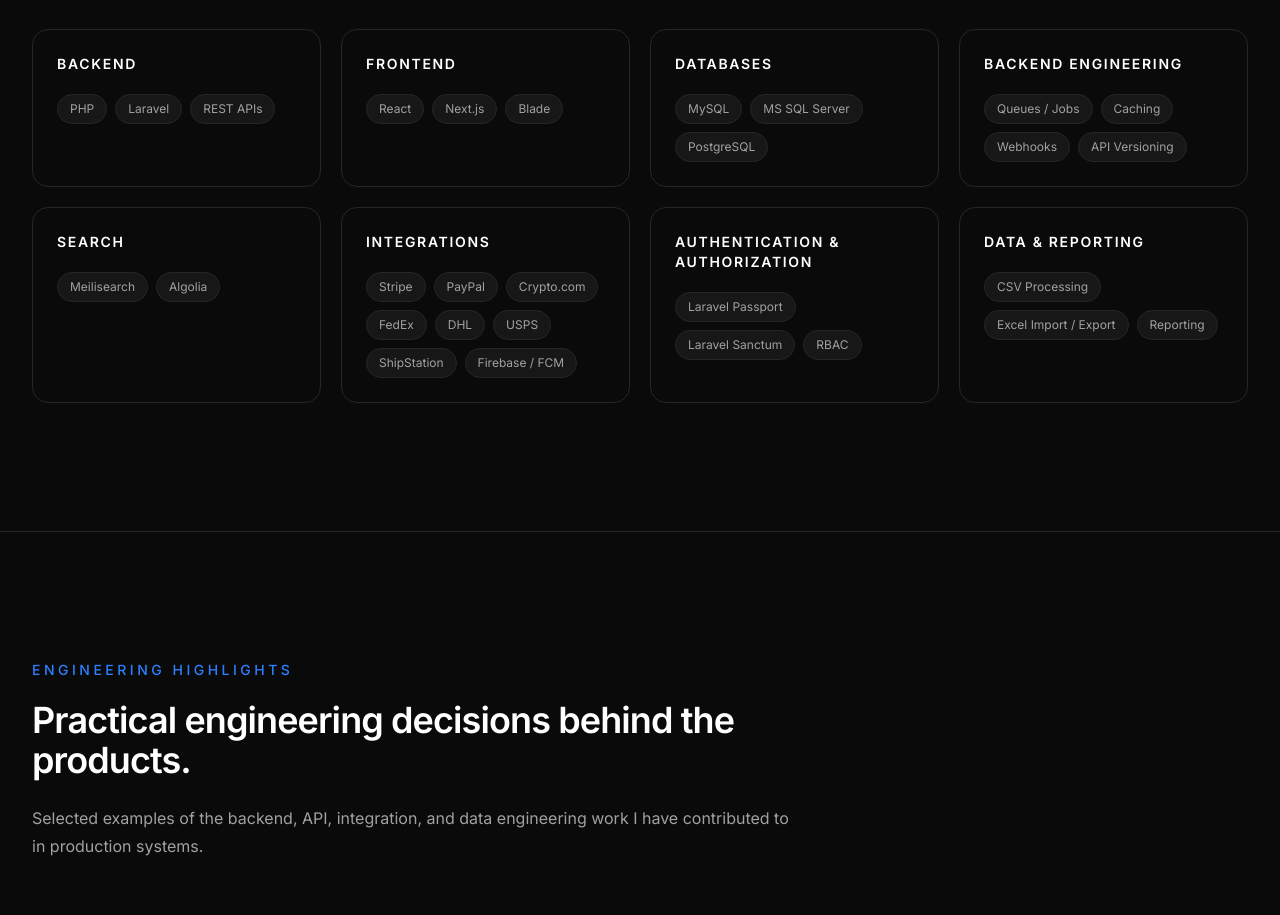
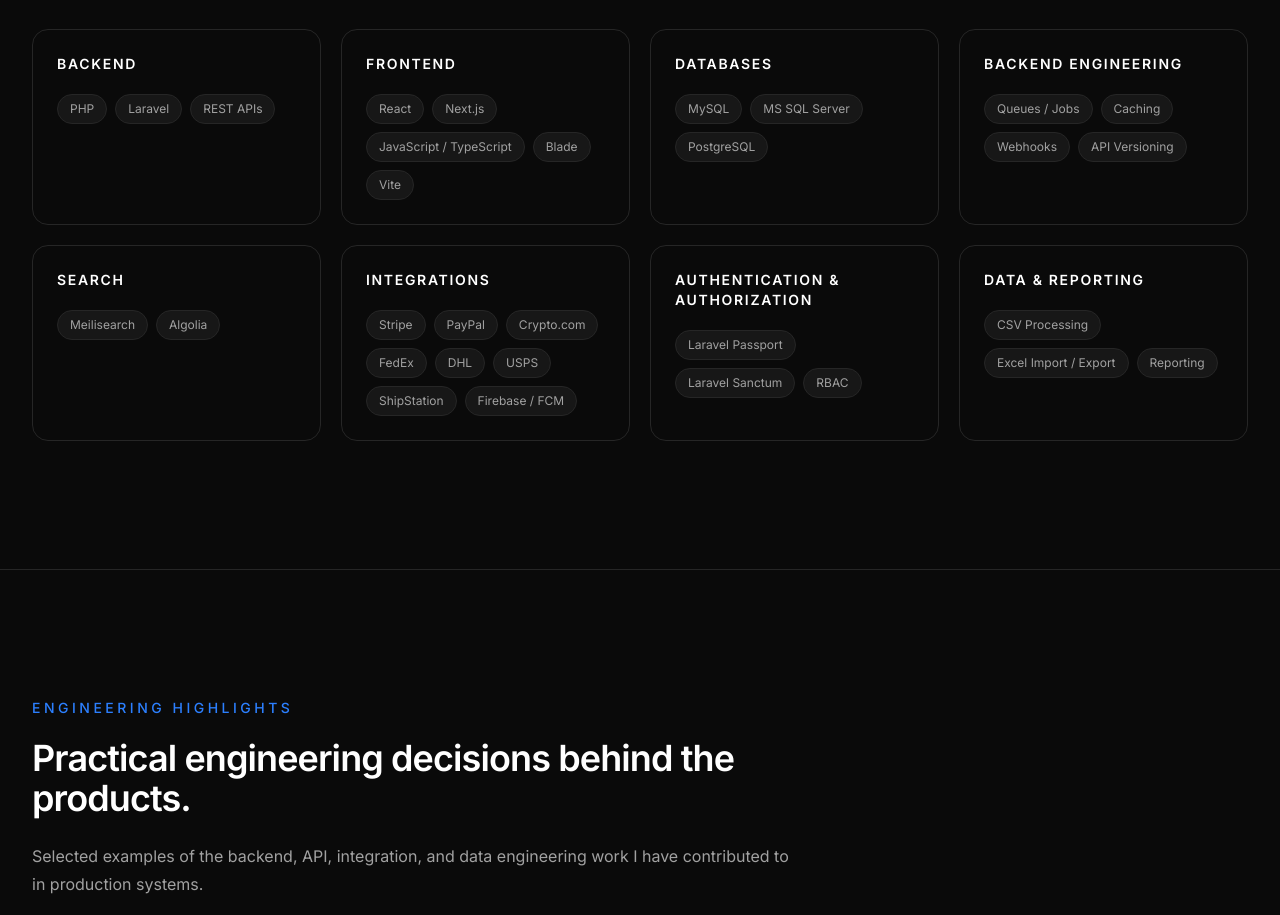
Before and after one commit to imiantalha/Portfolio, a Next.js app: page / in a window 1280 px wide. Shown: the part 2260-3175 px from the top of the page. Built offline with nearby package versions, Linux system fonts and the light colour scheme.

Commit message:
feat(skills): reflect frontend tooling experience

```diff
--- a/app/components/Skills.tsx
+++ b/app/components/Skills.tsx
@@ -5,7 +5,7 @@
   },
   {
     title: "Frontend",
-    skills: ["React", "Next.js", "Blade"],
+    skills: ["React", "Next.js", "JavaScript / TypeScript", "Blade", "Vite"],
   },
   {
     title: "Databases",
```
